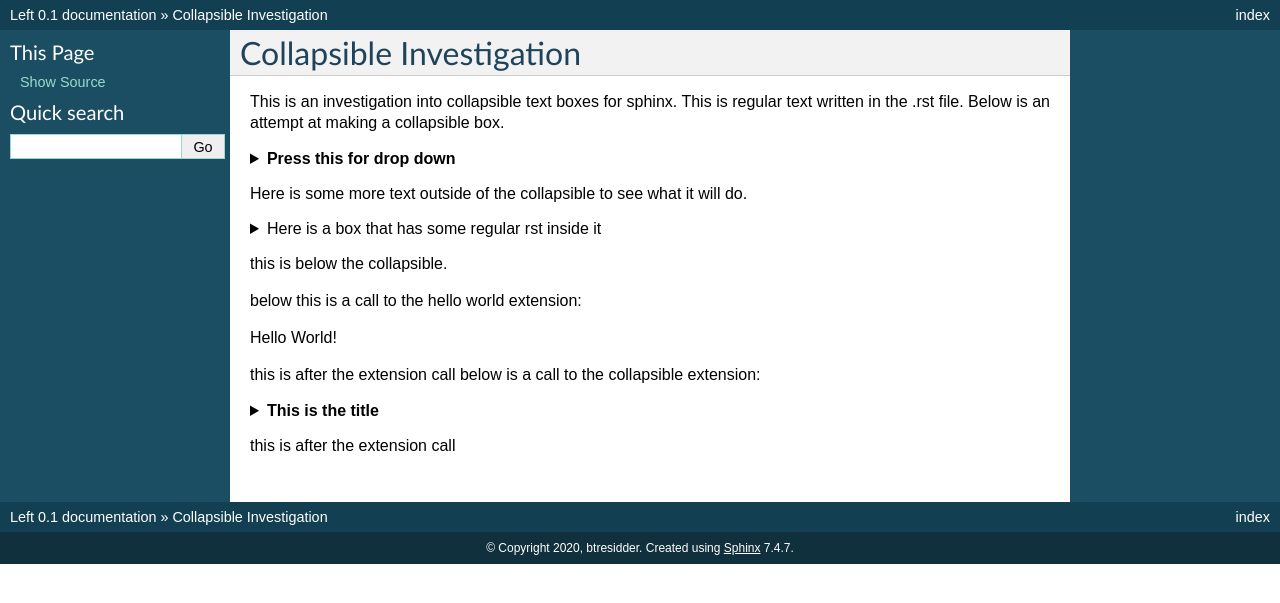
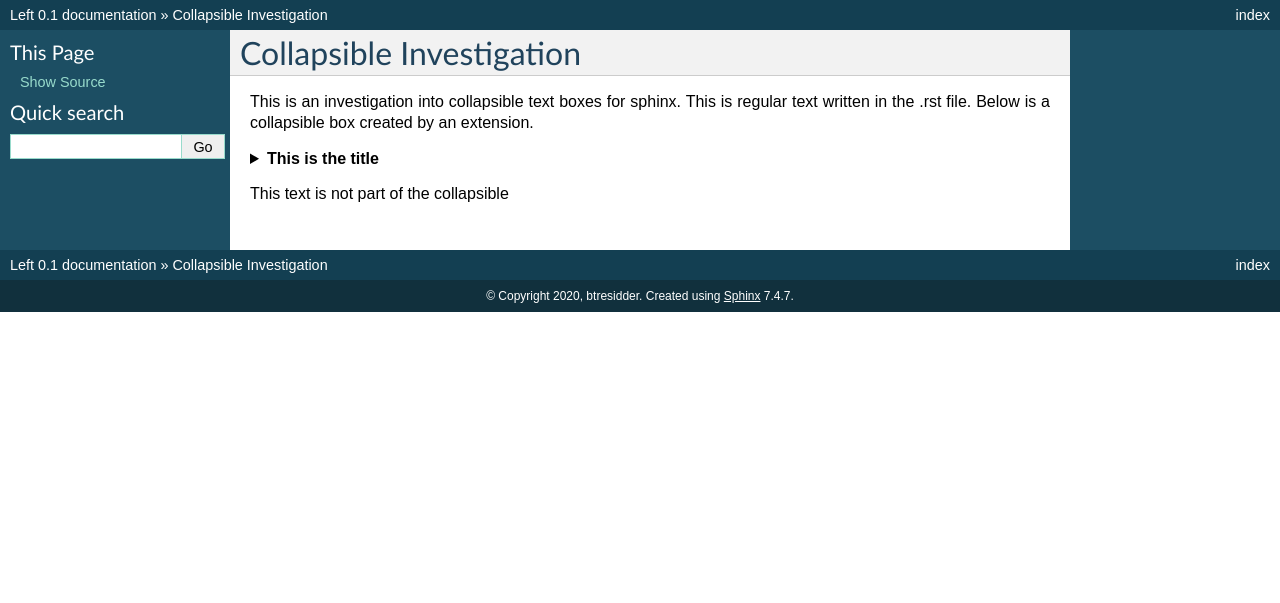
Before and after one commit to btresidder/Left, a Sphinx documentation site: the page built from project/docs/collapsible.rst, in a window 1280 px wide. Shown: the top 603 px of the page. Built offline with Sphinx 7.4.7, drawn with Linux system fonts in a browser that asks for light colours; pages that are not in the unit, such as notebooks, are missing from menus.

Commit message:
collapsible extension 51

```diff
--- a/project/docs/collapsible.rst
+++ b/project/docs/collapsible.rst
@@ -4,52 +4,17 @@ Collapsible Investigation
 
 This is an investigation into collapsible text boxes for sphinx.
 This is regular text written in the .rst file.
-Below is an attempt at making a collapsible box.
-
-.. raw:: html
-
-   <details>
-   <summary><b>Press this for drop down</b></summary>
-   <p>This is a bunch of text I have written.</p>
-   </details>
-
-Here is some more text outside of the collapsible to see what it will do.
-
-.. raw:: html
-
-   <details>
-   <summary>Here is a box that has some regular rst inside it</summary>
-
-This is a standard rst sentence.
-
-.. code-block:: python
-
-   print("hello world")
-
-this is outside the code block.
-
-.. raw:: html
-
-   </details>
-
-
-
-this is below the collapsible.
-
-below this is a call to the hello world extension:
-
-.. helloworld::
-
-this is after the extension call
-below is a call to the collapsible extension:
+Below is a collapsible box created by an extension.
 
 .. collapsible::
    :title: This is the title
 
-   This is some text inside the collapsible
+   This is some regular text inside the collapsible
 
    .. code-block:: python
 
-      print("hellow world")
+      print("hello world")
 
-this is after the extension call
+   Here is some more text.
+
+This text is not part of the collapsible
--- a/project/docs/extensions/sphinxcollapsible.py
+++ b/project/docs/extensions/sphinxcollapsible.py
@@ -27,7 +27,8 @@ class Collapsible(Directive):
         global options
         options = self.options
 
-        ##global par
+        # This is the content of the collapsible
+        # nested_parse needed so other directives can be inside the collapsible
         par = nodes.paragraph()
         self.state.nested_parse(self.content, self.content_offset, par)
 
```
